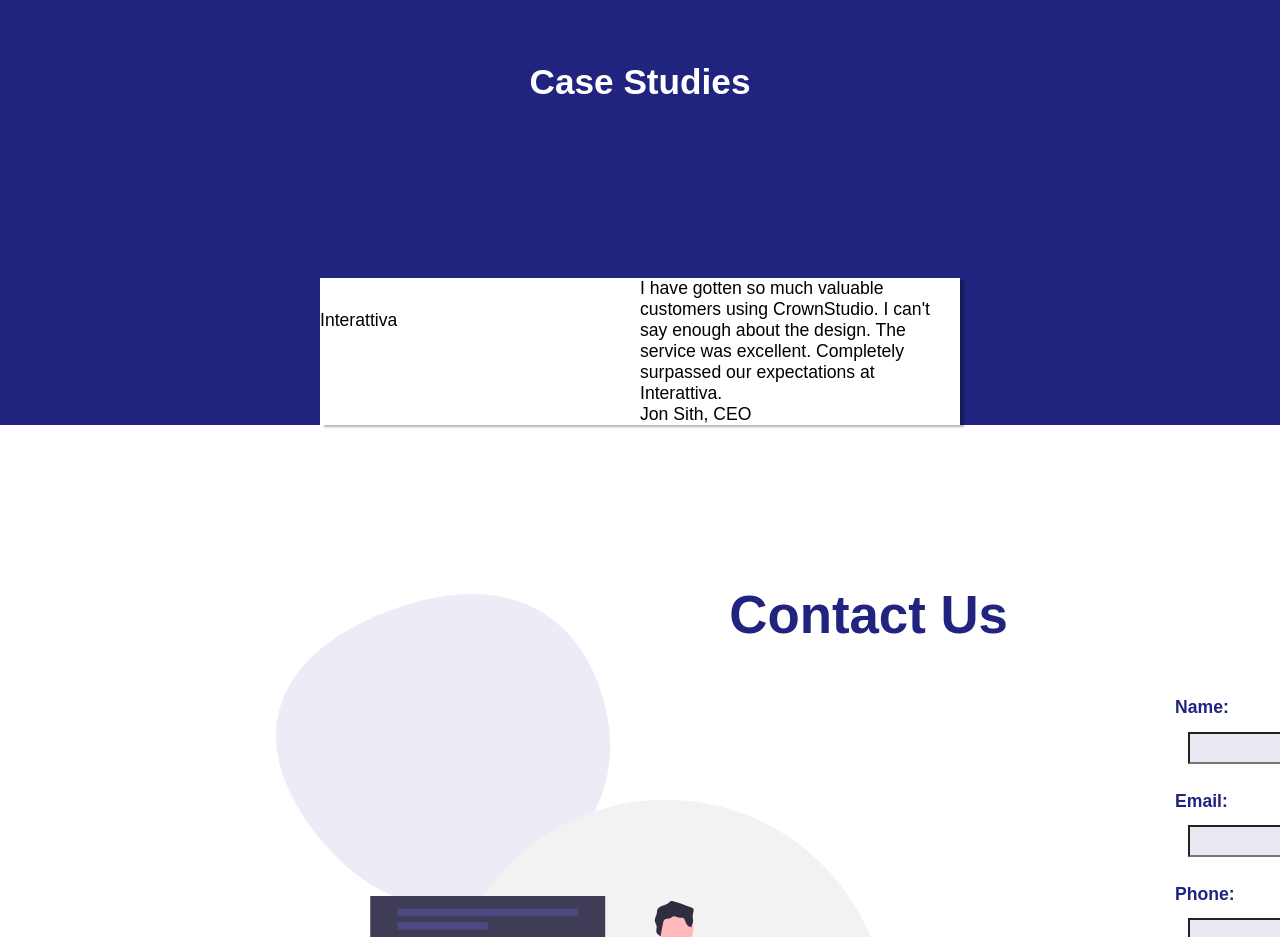
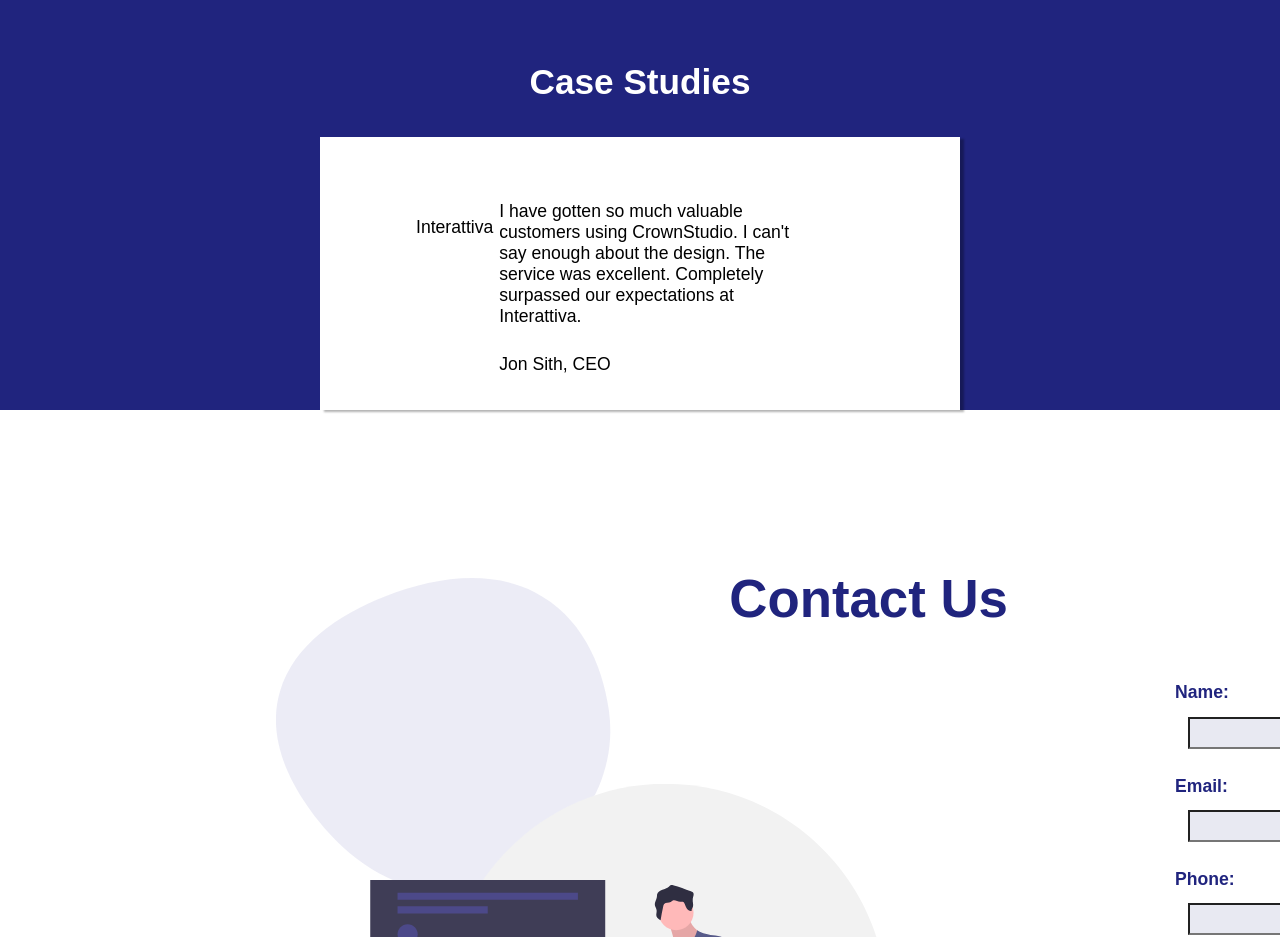
Before and after one commit to AwakenedMind/CrownStudio, a React (Create React App) app: page / in a window 1280 px wide. Shown: the part 1300-2237 px from the top of the page. Built offline with nearby package versions, Linux system fonts and the light colour scheme.

Commit message:
casestudy-1

```diff
--- a/src/sass/layout-bot.scss
+++ b/src/sass/layout-bot.scss
@@ -20,13 +20,25 @@
     display: grid;
     grid-template-columns: repeat(2,1fr);
     margin-left: 25%;
+    margin-top: -8em;
+    padding-bottom: 2em;
 
     .Company-name {
-        padding-top: 10%;
+        padding-top: 25%;
+        padding-left: 30%;
+        width: 20%;
     }
 
     .Company-ceo {
         grid-column: 2;
+        margin-left: -8em;
+    }
+
+    .Company-review {
+        padding-bottom: 1.5em;
+        width: 100%;
+        margin-left: -8em;
+        padding-top: 20%;
     }
 }
 
```
